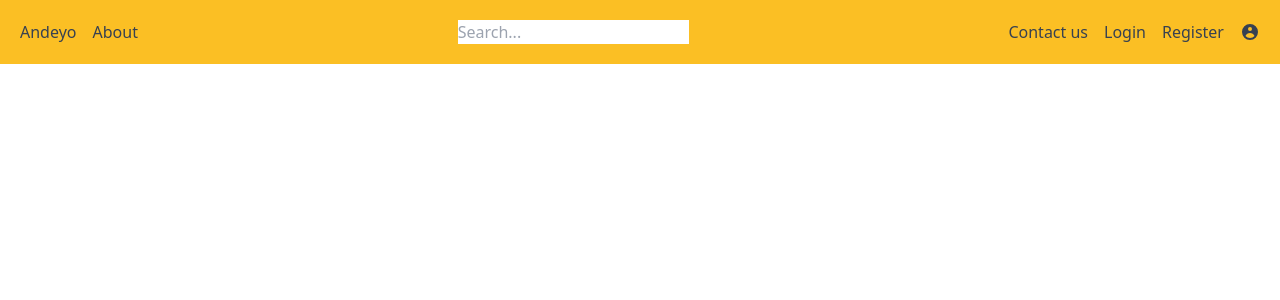
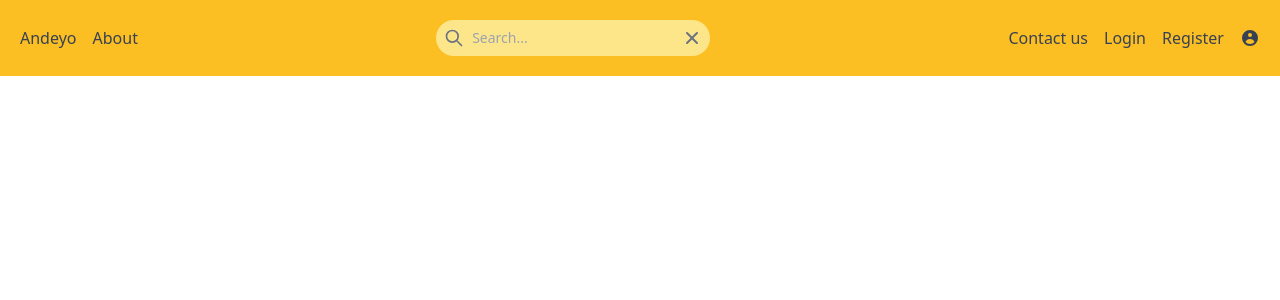
Before and after one commit to JoramWells/andeyo, a Next.js app: page / in a window 1280 px wide. Shown: the top 300 px of the page. Built offline with nearby package versions, Linux system fonts and the light colour scheme.

Commit message:
Finished the search input

```diff
--- a/pages/index.js
+++ b/pages/index.js
@@ -1,6 +1,7 @@
 import Head from "next/head";
 import Link from "next/link";
-import { UserCircleIcon } from "@heroicons/react/solid";
+import { UserCircleIcon, XIcon } from "@heroicons/react/solid";
+import { SearchIcon } from "@heroicons/react/outline";
 
 export default function Home() {
   return (
@@ -20,10 +21,15 @@ export default function Home() {
         </div>
         <div>
           <form>
-            <input
-              placeholder="Search..."
-              className="border-none focus:outline-none"
-            />
+            <div className="flex w-full max-w-md rounded-full bg-yellow-200 items-center p-1">
+              <SearchIcon className="h-5 text-gray-500 hover:cursor-pointer m-1" />
+
+              <input
+                placeholder="Search..."
+                className="border-none focus:outline-none flex-grow bg-yellow-200 rounded-full p-1 text-sm text-gray-700"
+              />
+              <XIcon className="h-5 text-gray-500 m-1 hover:cursor-pointer" />
+            </div>
           </form>
         </div>
         {/* right */}
```
